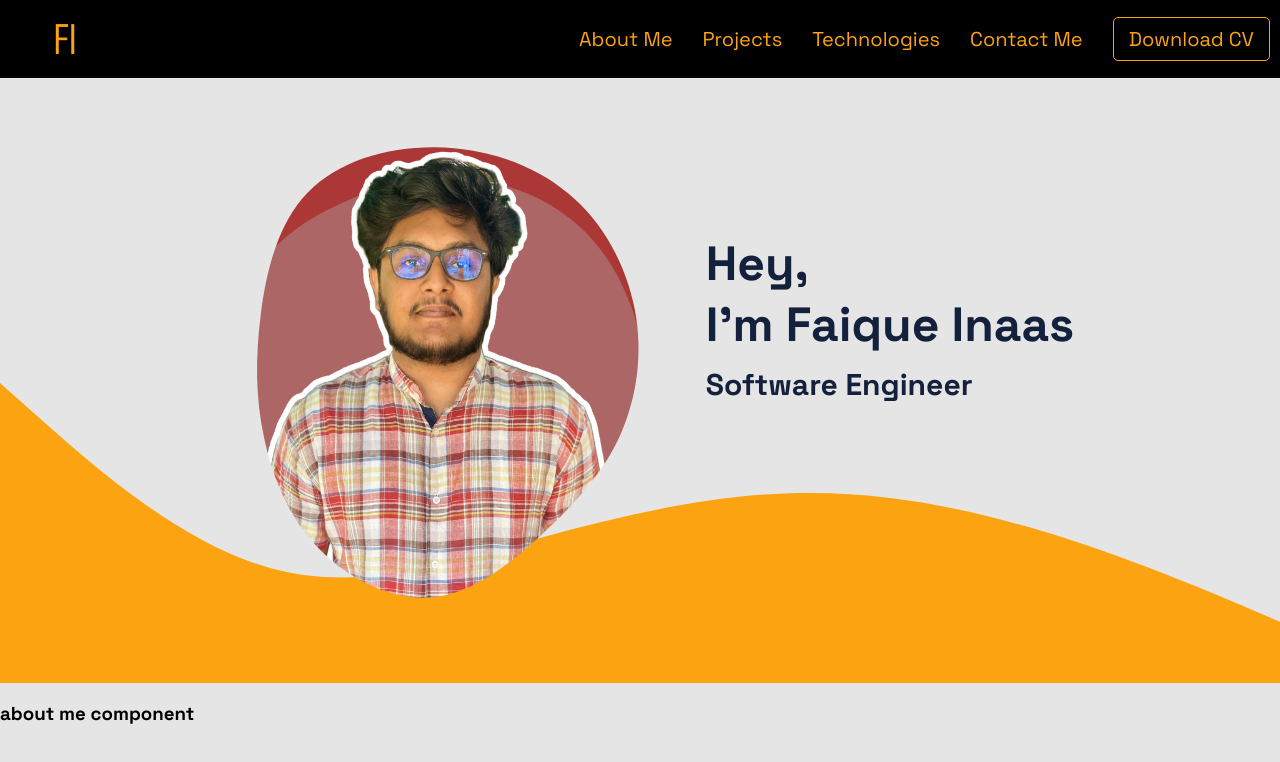
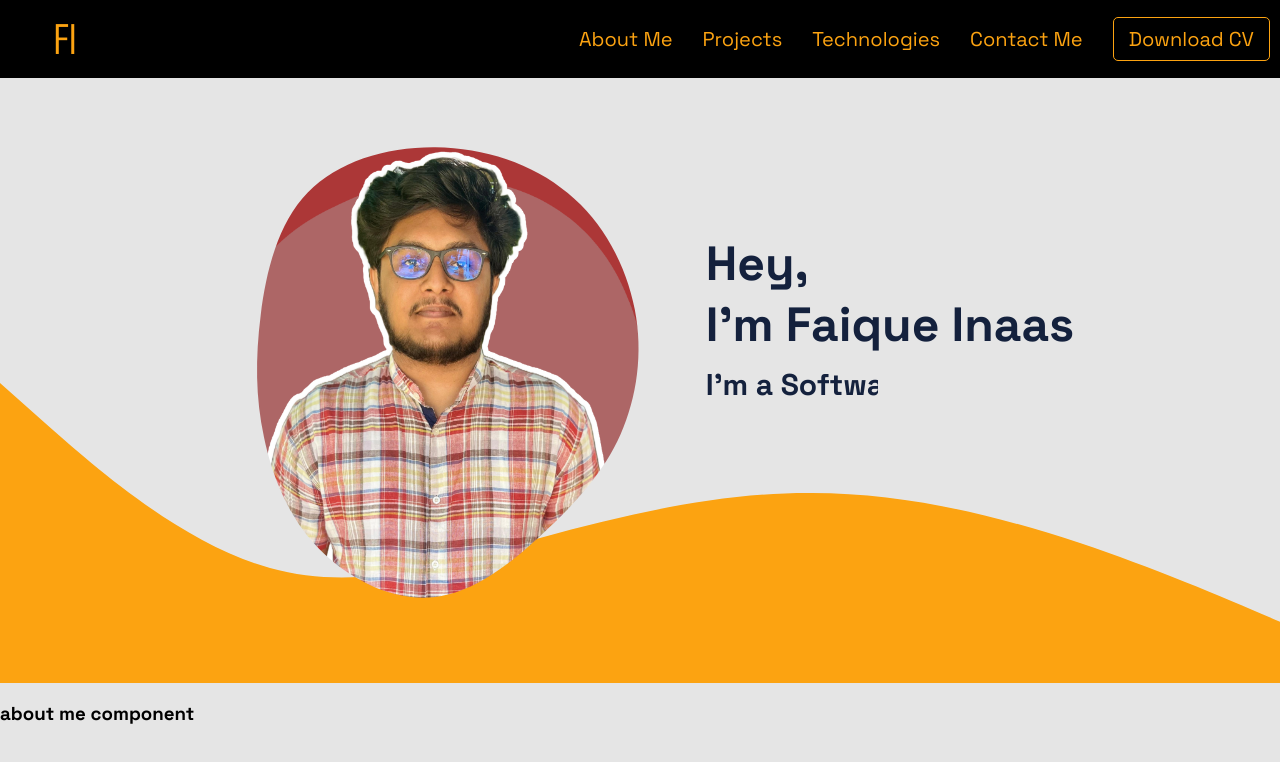
Before and after one commit to FaiqueMZM/react-portfolio, a React (Vite) app: page / in a window 1280 px wide. Shown: the top 762 px of the page. Built offline with nearby package versions, Linux system fonts and the light colour scheme.

Commit message:
added animation to hero description

```diff
--- a/src/components/Hero.css
+++ b/src/components/Hero.css
@@ -48,6 +48,33 @@
   font-size: 30px;
   margin-top: 10px;
   color: #14213d;
+  overflow: hidden; /* Hide text during animation */
+  white-space: nowrap; /* Prevent line breaks */
+  border-right: 3px solid #14213d; /* Cursor effect */
+  animation: typing 7s steps(30, end) infinite,
+    blink-caret 0.75s step-end infinite; /* Typing and blinking effect */
+}
+
+/* Typing effect for the description */
+@keyframes typing {
+  0%,
+  100% {
+    width: 0; /* Start with no text */
+  }
+  50% {
+    width: 100%; /* Full text appears */
+  }
+}
+
+/* Blinking effect for the cursor */
+@keyframes blink-caret {
+  from,
+  to {
+    border-color: transparent; /* Invisible border */
+  }
+  50% {
+    border-color: #14213d; /* Visible border */
+  }
 }
 
 /* Shape divider */
--- a/src/components/Hero.jsx
+++ b/src/components/Hero.jsx
@@ -14,7 +14,7 @@ const Hero = () => {
           <br />
           I'm Faique Inaas
         </h1>
-        <h2 className="hero-description">Software Engineer</h2>
+        <h2 className="hero-description">I'm a Software Engineer. </h2>
       </div>
       <div className="shape-divider"></div> {/* Shape divider goes here */}
     </section>
```
